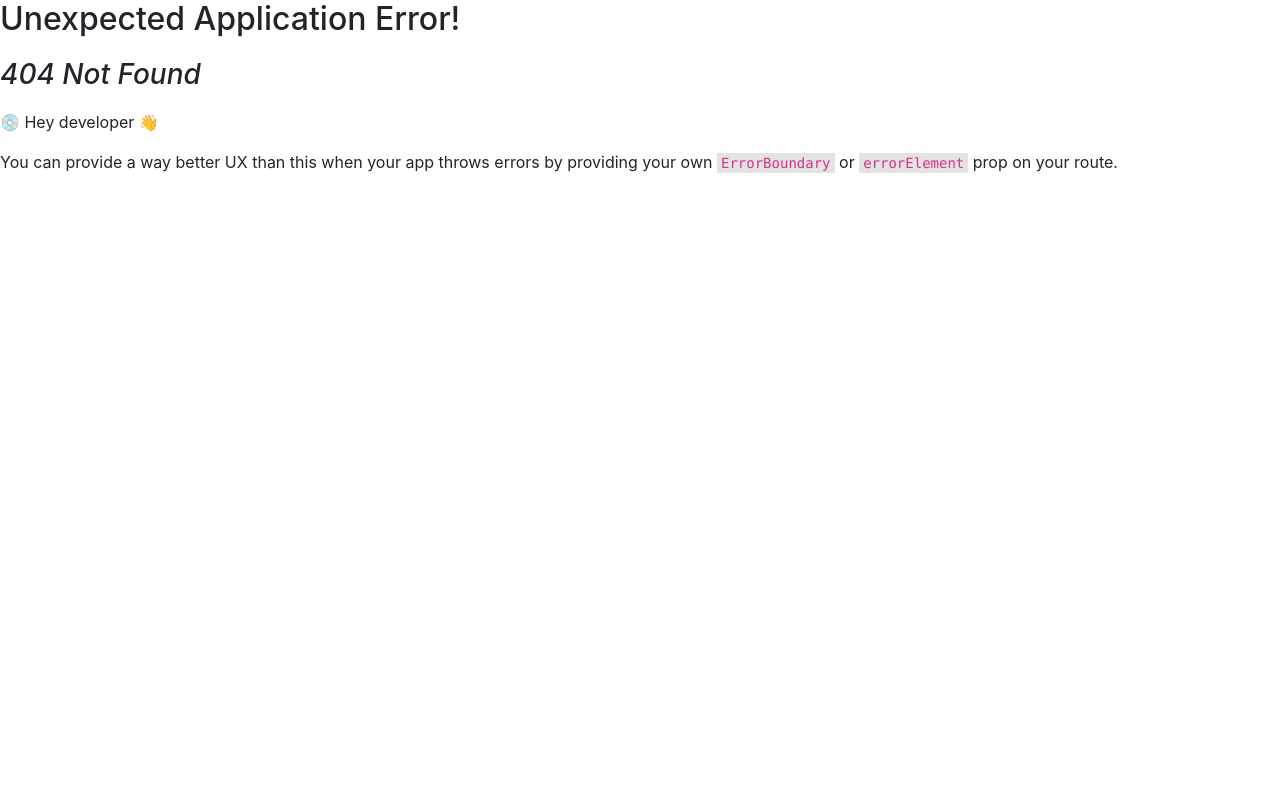
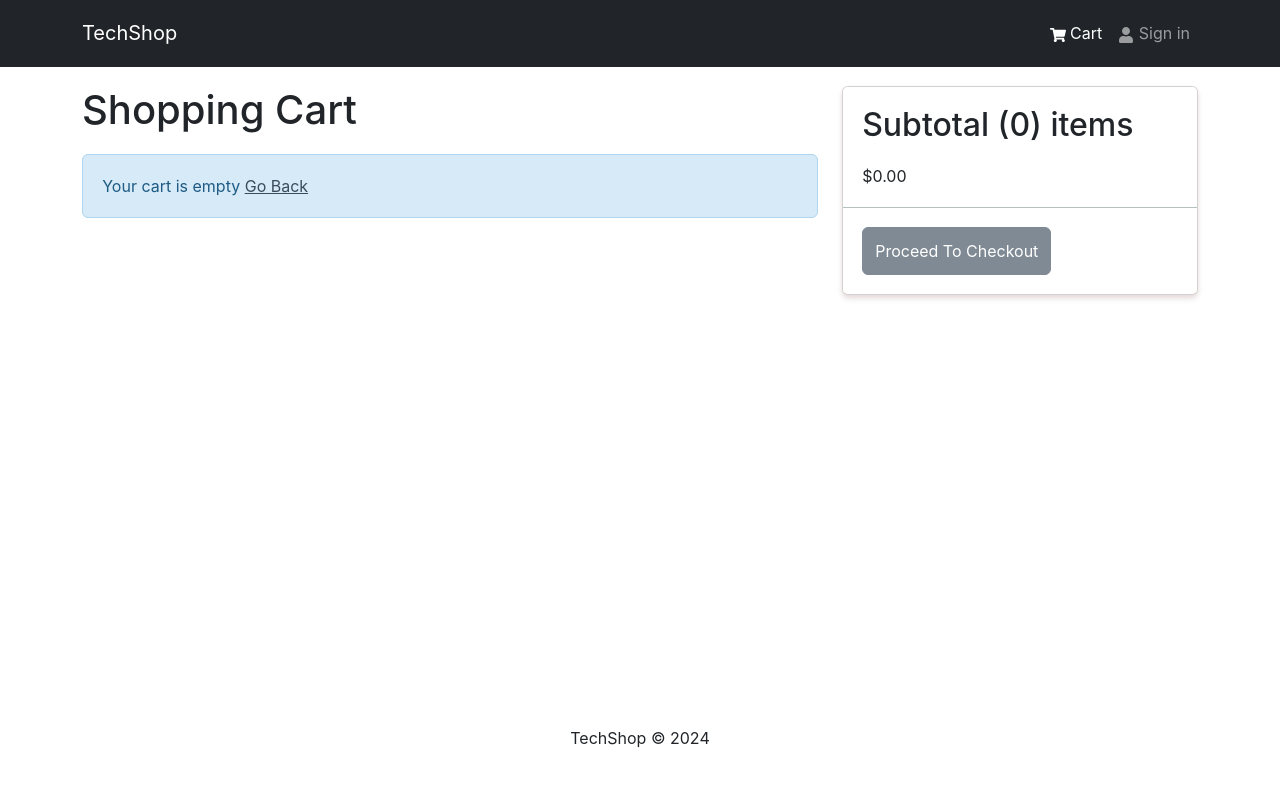
Before and after one commit to AvetBadalyan/TechShop-MERN-practice, a React (Create React App) app in the folder frontend/: page /cart in a window 1280 px wide. Before the commit this address had no page. Shown: the top 786 px of the page. Built offline with nearby package versions, Linux system fonts and the light colour scheme.

Commit message:
add cart page and remove items from cart

```diff
--- a/frontend/src/Components/Header/Header.jsx
+++ b/frontend/src/Components/Header/Header.jsx
@@ -1,9 +1,12 @@
 import React from "react";
-import { Navbar, Nav, Container } from "react-bootstrap";
+import { Navbar, Nav, Container, Badge } from "react-bootstrap";
 import { FaShoppingCart, FaUser } from "react-icons/fa";
+import { useSelector } from "react-redux";
 import { LinkContainer } from "react-router-bootstrap";
 
 const Header = () => {
+  const { cartItems } = useSelector((state) => state.cart);
+
   return (
     <header>
       <Navbar bg="dark" variant="dark" expand="md" collapseOnSelect>
@@ -17,6 +20,11 @@ const Header = () => {
               <LinkContainer to="/cart">
                 <Nav.Link>
                   <FaShoppingCart /> Cart
+                  {cartItems.length > 0 && (
+                    <Badge pill bg="success" style={{ marginLeft: "5px" }}>
+                      {cartItems.reduce((acc, item) => acc + item.quantity, 0)}
+                    </Badge>
+                  )}
                 </Nav.Link>
               </LinkContainer>
 
--- /dev/null
+++ b/frontend/src/Pages/CartPage/CartPage.jsx
@@ -0,0 +1,112 @@
+import { Link, useNavigate } from "react-router-dom";
+import { useDispatch, useSelector } from "react-redux";
+import {
+  Row,
+  Col,
+  ListGroup,
+  Image,
+  Form,
+  Button,
+  Card,
+} from "react-bootstrap";
+import { FaTrash } from "react-icons/fa";
+import { addToCart, removeFromCart } from "../../slices/cartSlice";
+import Message from "../../Components/Message/Message";
+import { generateQuantityOptions } from "./../../utils/cartUtils";
+
+const CartPage = () => {
+  const navigate = useNavigate();
+  const dispatch = useDispatch();
+
+  const cart = useSelector((state) => state.cart);
+  const { cartItems } = cart;
+
+  const addToCartHandler = (product, quantity) => {
+    dispatch(addToCart({ ...product, quantity }));
+  };
+
+  const removeFromCartHandler = (id) => {
+    dispatch(removeFromCart(id));
+  };
+
+  const checkoutHandler = () => {
+    navigate("/login?redirect=/shipping");
+  };
+
+  return (
+    <Row>
+      <Col md={8}>
+        <h1 style={{ marginBottom: "20px" }}>Shopping Cart</h1>
+        {cartItems.length === 0 ? (
+          <Message>
+            Your cart is empty <Link to="/">Go Back</Link>
+          </Message>
+        ) : (
+          <ListGroup variant="flush">
+            {cartItems.map((item) => (
+              <ListGroup.Item key={item._id}>
+                <Row>
+                  <Col md={2}>
+                    <Image src={item.image} alt={item.name} fluid rounded />
+                  </Col>
+                  <Col md={3}>
+                    <Link to={`/product/${item._id}`}>{item.name}</Link>
+                  </Col>
+                  <Col md={2}>${item.price}</Col>
+                  <Col md={2}>
+                    <Form.Control
+                      as="select"
+                      value={item.quantity}
+                      onChange={(e) =>
+                        addToCartHandler(item, Number(e.target.value))
+                      }
+                    >
+                      {generateQuantityOptions(item.countInStock)}
+                    </Form.Control>
+                  </Col>
+                  <Col md={2}>
+                    <Button
+                      type="button"
+                      variant="light"
+                      onClick={() => removeFromCartHandler(item._id)}
+                    >
+                      <FaTrash />
+                    </Button>
+                  </Col>
+                </Row>
+              </ListGroup.Item>
+            ))}
+          </ListGroup>
+        )}
+      </Col>
+      <Col md={4}>
+        <Card>
+          <ListGroup variant="flush">
+            <ListGroup.Item>
+              <h2>
+                Subtotal (
+                {cartItems.reduce((acc, item) => acc + item.quantity, 0)}) items
+              </h2>
+              $
+              {cartItems
+                .reduce((acc, item) => acc + item.quantity * item.price, 0)
+                .toFixed(2)}
+            </ListGroup.Item>
+            <ListGroup.Item>
+              <Button
+                type="button"
+                className="btn-block"
+                disabled={cartItems.length === 0}
+                onClick={checkoutHandler}
+              >
+                Proceed To Checkout
+              </Button>
+            </ListGroup.Item>
+          </ListGroup>
+        </Card>
+      </Col>
+    </Row>
+  );
+};
+
+export default CartPage;
--- a/frontend/src/Pages/ProductPage/ProductPage.jsx
+++ b/frontend/src/Pages/ProductPage/ProductPage.jsx
@@ -1,19 +1,39 @@
-import React from "react";
-import { Link, useParams } from "react-router-dom";
-import { Row, Col, Image, ListGroup, Card, Button } from "react-bootstrap";
+import React, { useState } from "react";
+import { Link, useNavigate, useParams } from "react-router-dom";
+import {
+  Row,
+  Col,
+  Image,
+  ListGroup,
+  Card,
+  Button,
+  Form,
+} from "react-bootstrap";
 import Rating from "../../Components/Rating/Rating";
 import { useGetProductDetailsQuery } from "../../slices/productsApiSlice";
 import Loader from "../../Components/Loader/Loader";
 import Message from "../../Components/Message/Message";
+import { addToCart } from "../../slices/cartSlice";
+import { useDispatch } from "react-redux";
+import { generateQuantityOptions } from "../../utils/cartUtils";
 
 const ProductPage = () => {
   const { id: productId } = useParams();
+  const dispatch = useDispatch();
+  const navigate = useNavigate();
+
+  const [quantity, setQuantity] = useState(1);
+
   const {
     data: product,
     isLoading,
     isError,
   } = useGetProductDetailsQuery(productId);
-  console.log(isError, "error");
+
+  const addToCartHandler = () => {
+    dispatch(addToCart({ ...product, quantity }));
+    navigate("/cart");
+  };
   return (
     <>
       <Link className="btn btn-light my-3" to="/">
@@ -71,12 +91,28 @@ const ProductPage = () => {
                     </Col>
                   </Row>
                 </ListGroup.Item>
-
+                {product.countInStock > 0 && (
+                  <ListGroup.Item>
+                    <Row>
+                      <Col>Quantity: </Col>
+                      <Col>
+                        <Form.Control
+                          as="select"
+                          value={quantity}
+                          onChange={(e) => setQuantity(Number(e.target.value))}
+                        >
+                          {generateQuantityOptions(product.countInStock)}
+                        </Form.Control>
+                      </Col>
+                    </Row>
+                  </ListGroup.Item>
+                )}
                 <ListGroup.Item>
                   <Button
                     className="btn-block"
                     type="button"
                     disabled={product.countInStock === 0}
+                    onClick={addToCartHandler}
                   >
                     Add To Cart
                   </Button>
--- a/frontend/src/index.js
+++ b/frontend/src/index.js
@@ -14,12 +14,14 @@ import HomePage from "./Pages/HomePage/HomePage";
 import ProductPage from "./Pages/ProductPage/ProductPage";
 import { Provider } from "react-redux";
 import store from "./store/store";
+import CartPage from "./Pages/CartPage/CartPage.jsx";
 
 const router = createBrowserRouter(
   createRoutesFromElements(
     <Route path="/" element={<App />}>
       <Route index={true} path="/" element={<HomePage />} />
       <Route path="/product/:id" element={<ProductPage />} />
+      <Route path="/cart" element={<CartPage />} />
     </Route>
   )
 );
--- a/frontend/src/slices/cartSlice.js
+++ b/frontend/src/slices/cartSlice.js
@@ -1,20 +1,27 @@
 import { createSlice } from "@reduxjs/toolkit";
+import { updateCart } from "../utils/cartUtils";
 
-const initialState = localStorage.getItem("cart")
-  ? JSON.parse(localStorage.getItem("cart"))
-  : { cartItems: [] };
-
-const addDecimals = (num) => {
-  return Math.round((num * 100) / 100).toFixed(2);
+const getInitialState = () => {
+  const storedState = localStorage.getItem("cart");
+  return storedState
+    ? JSON.parse(storedState)
+    : {
+        cartItems: [],
+        itemsPrice: 0,
+        shippingPrice: 0,
+        taxPrice: 0,
+        totalPrice: 0,
+      };
 };
 
 const cartSlice = createSlice({
   name: "cart",
-  initialState,
+  initialState: getInitialState(),
   reducers: {
     addToCart: (state, action) => {
       const newItem = action.payload;
 
+      // Check if the item is already in the cart
       const existingItem = state.cartItems.find(
         (cartItem) => cartItem._id === newItem._id
       );
@@ -24,32 +31,21 @@ const cartSlice = createSlice({
           cartItem._id === existingItem._id ? newItem : cartItem
         );
       } else {
-        state.cartItems = [...state.cartItems, newItem];
+        state.cartItems.push(newItem);
       }
 
-      // items price
-      state.itemsPrice = addDecimals(
-        state.cartItems.reduce((acc, item) => acc + item.price * item.qty, 0)
+      return updateCart(state);
+    },
+    removeFromCart: (state, action) => {
+      state.cartItems = state.cartItems.filter(
+        (item) => item._id !== action.payload
       );
 
-      // shipping price
-      state.shippingPrice = addDecimals(state.itemsPrice > 100 ? 0 : 10);
-
-      // tax price
-      state.taxPrice = addDecimals(Number((0.2 * state.itemsPrice).toFixed(2)));
-
-      // total price
-      state.totalPrice = (
-        Number(state.itemsPrice) +
-        Number(state.shippingPrice) +
-        Number(state.taxPrice)
-      ).toFixed(2);
-
-      localStorage.setItem("cart", JSON.stringify(state));
+      return updateCart(state);
     },
   },
 });
 
-export const { addToCart } = cartSlice.actions;
+export const { addToCart, removeFromCart } = cartSlice.actions;
 
 export default cartSlice.reducer;
--- /dev/null
+++ b/frontend/src/utils/cartUtils.js
@@ -0,0 +1,40 @@
+export const addDecimals = (num) => {
+  return (Math.round(num * 100) / 100).toFixed(2);
+};
+
+export const updateCart = (state) => {
+  // items price
+  state.itemsPrice = addDecimals(
+    state.cartItems.reduce((acc, item) => acc + item.price * item.quantity, 0)
+  );
+
+  // shipping price
+  state.shippingPrice = addDecimals(state.itemsPrice > 100 ? 0 : 10);
+
+  // tax price
+  state.taxPrice = addDecimals(Number((0.2 * state.itemsPrice).toFixed(2)));
+
+  // total price
+  state.totalPrice = (
+    Number(state.itemsPrice) +
+    Number(state.shippingPrice) +
+    Number(state.taxPrice)
+  ).toFixed(2);
+
+  // Update localStorage
+  localStorage.setItem("cart", JSON.stringify(state));
+
+  return state;
+};
+
+export const generateQuantityOptions = (countInStock) => {
+  const options = [];
+  for (let i = 1; i <= countInStock; i++) {
+    options.push(
+      <option key={i} value={i}>
+        {i}
+      </option>
+    );
+  }
+  return options;
+};
```
Also changed, not shown: 1 other file (tests, documents, lock files or other folders).
